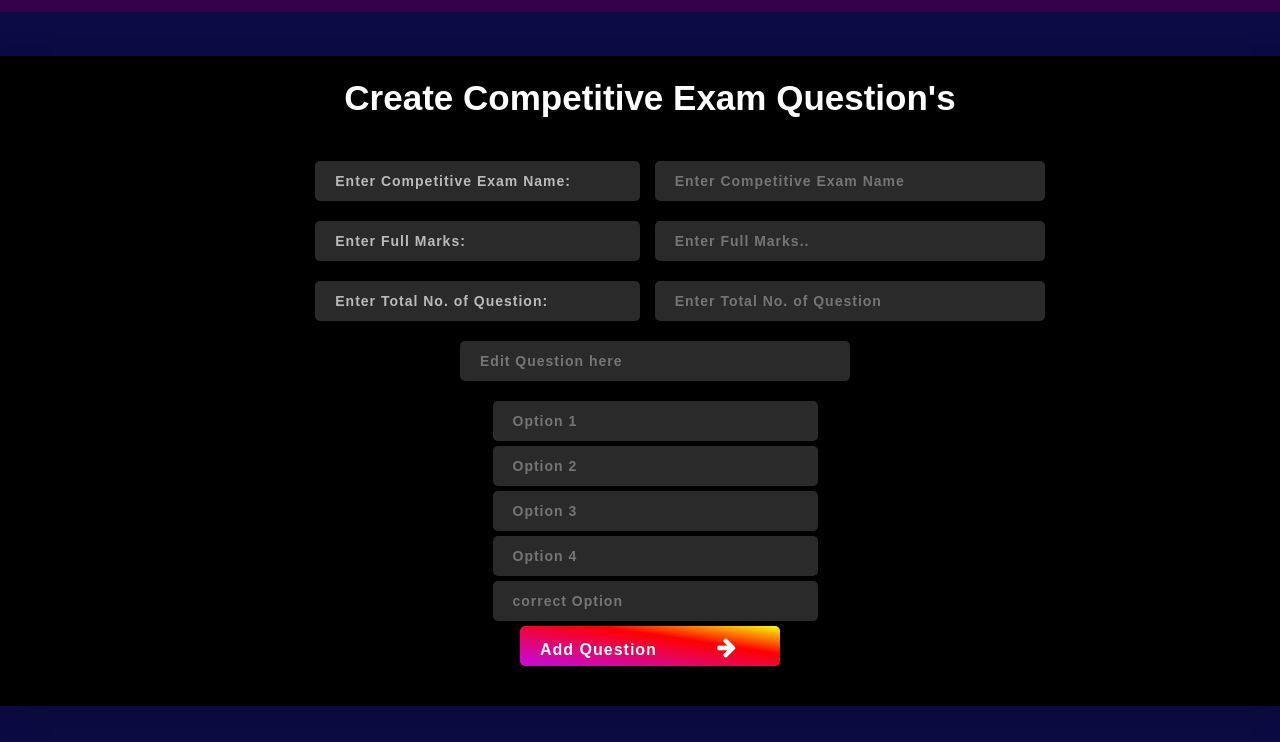
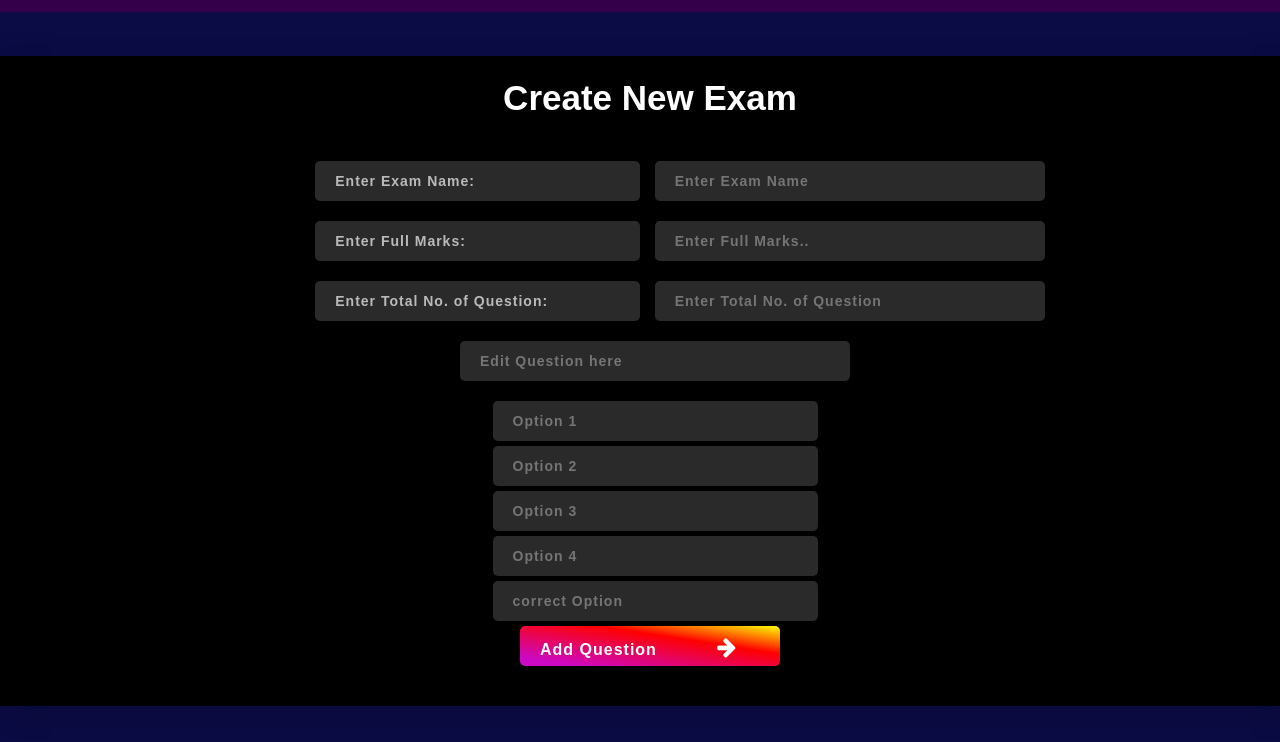
Before and after one commit to Gaurab-Mukherjee/Online-Test-System, a website: page Faculty/FacultyCreateQuestionPaper.html in a window 1280 px wide. Shown: the part 58-800 px from the top of the page. Drawn offline with nearby package versions, Linux system fonts and the light colour scheme.

Commit message:
03.12.2021

```diff
--- a/Faculty/FacultyCreateQuestionPaper.html
+++ b/Faculty/FacultyCreateQuestionPaper.html
@@ -241,12 +241,12 @@
 
 <!-- HTML FOR BUTTONS -->
 <div class="main">
-  <h1 class="sign">Create Competitive Exam Question's</h1>
+  <h1 class="sign">Create New Exam</h1>
   <br>
   <form class="form1">
     <div align="center">
-      <label class= "un1 " for="exam_name">Enter Competitive Exam Name:</label>
-      <input class="un2 " id="exam_name" type="text" placeholder="Enter Competitive Exam Name">
+      <label class= "un1 " for="exam_name">Enter Exam Name:</label>
+      <input class="un2 " id="exam_name" type="text" placeholder="Enter Exam Name">
     </div>
     <div align="center">
       <label class= "un1 " for="enter_marks">Enter Full Marks:</label>
--- /dev/null
+++ b/Faculty/FacultyHomePageJs.js
@@ -0,0 +1,3 @@
+  function create_exam(){
+      document.location.href = "FacultyCreateQuestionPaper.html";
+  }
```
Also changed, not shown: Faculty/FacultyHomePage.html (+2 -2 lines).
